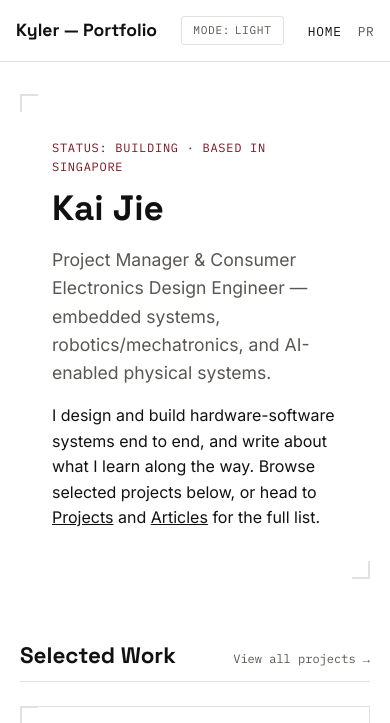
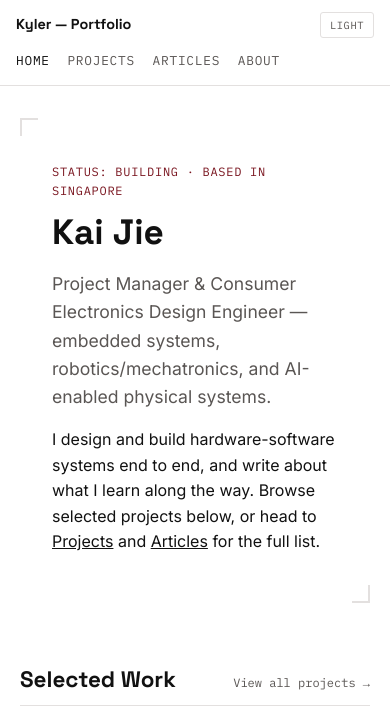
Before and after one commit to kaitkj/kaitkj.github.io, a Jekyll site: the page built from index.html, in a window 390 px wide and 1400 px high, cut to the strip 0-723 px from the top of the window. Built offline with Jekyll 4.4.1, drawn with Linux system fonts in a browser that asks for light colours.

Commit message:
Update main.css

```diff
--- a/assets/css/main.css
+++ b/assets/css/main.css
@@ -69,12 +69,26 @@
    ========================================================================== */
 
 .site-nav {
+  position: sticky;
+  top: 0;
+  z-index: 100;
+  background: var(--c-bg);
   display: flex;
   align-items: center;
   justify-content: space-between;
   gap: 1.5rem;
   padding: 1.25rem 2rem;
   border-bottom: 1px solid var(--c-border);
+  transition: padding 0.25s ease, box-shadow 0.25s ease;
+}
+
+.site-nav.is-compact {
+  padding: 0.875rem 2rem; /* ~30% less vertical padding */
+  box-shadow: 0 2px 10px rgba(0, 0, 0, 0.06);
+}
+
+[data-theme="dark"] .site-nav.is-compact {
+  box-shadow: 0 2px 10px rgba(0, 0, 0, 0.4);
 }
 
 .site-nav__brand {
@@ -82,6 +96,11 @@
   font-weight: 700;
   text-decoration: none;
   font-size: 1.1rem;
+  transition: font-size 0.25s ease;
+}
+
+.site-nav.is-compact .site-nav__brand {
+  font-size: 0.77rem; /* ~30% smaller */
 }
 
 .site-nav__links {
@@ -103,6 +122,11 @@
   color: var(--c-text-dim);
   padding-bottom: 0.25rem;
   border-bottom: 2px solid transparent;
+  transition: font-size 0.25s ease, color 0.15s ease;
+}
+
+.site-nav.is-compact .site-nav__links a {
+  font-size: 0.56rem; /* ~30% smaller */
 }
 
 .site-nav__links a:hover,
@@ -417,7 +441,45 @@
    ========================================================================== */
 
 @media (max-width: 640px) {
-  .site-nav { flex-wrap: wrap; padding: 1rem; }
-  .site-nav__links { order: 3; width: 100%; justify-content: flex-start; gap: 1rem; overflow-x: auto; }
+  .site-nav {
+    flex-wrap: wrap;
+    padding: 0.75rem 1rem;
+    row-gap: 0.6rem;
+  }
+
+  .site-nav__brand {
+    font-size: 0.9rem;
+    flex: 1 1 auto;
+    min-width: 0;
+    overflow: hidden;
+    text-overflow: ellipsis;
+    white-space: nowrap;
+  }
+
+  .theme-toggle {
+    font-size: 0.65rem;
+    padding: 0.3rem 0.55rem;
+    flex-shrink: 0;
+  }
+
+  .theme-toggle__mode {
+    display: none; /* hide "MODE:" label on mobile, keep just LIGHT/DARK */
+  }
+
+  .site-nav__links {
+    order: 3;
+    flex-basis: 100%;
+    width: 100%;
+    justify-content: flex-start;
+    gap: 1.1rem;
+    overflow-x: auto;
+    -webkit-overflow-scrolling: touch;
+    scrollbar-width: none;
+  }
+
+  .site-nav__links::-webkit-scrollbar {
+    display: none;
+  }
+
   .site-content { padding: 2rem 1.25rem 4rem; }
 }
```
